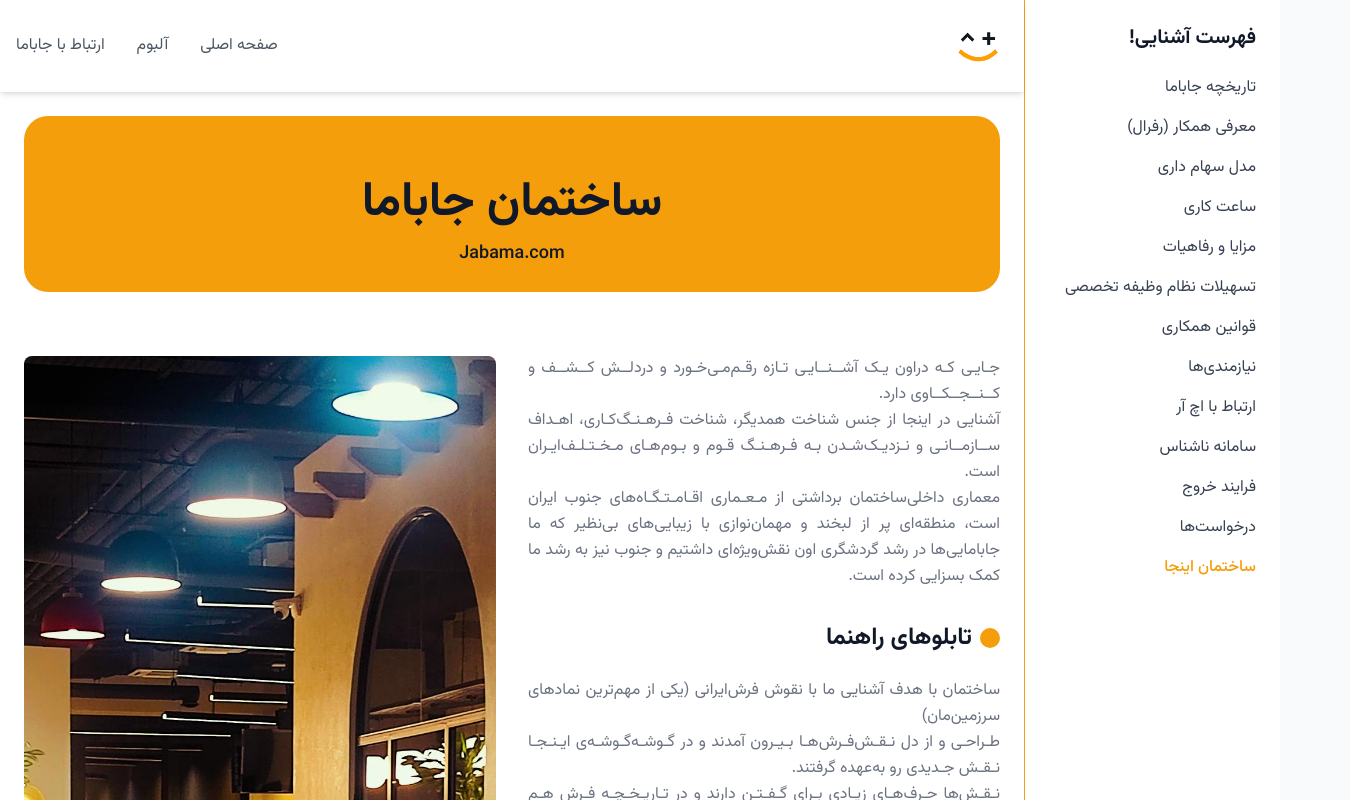
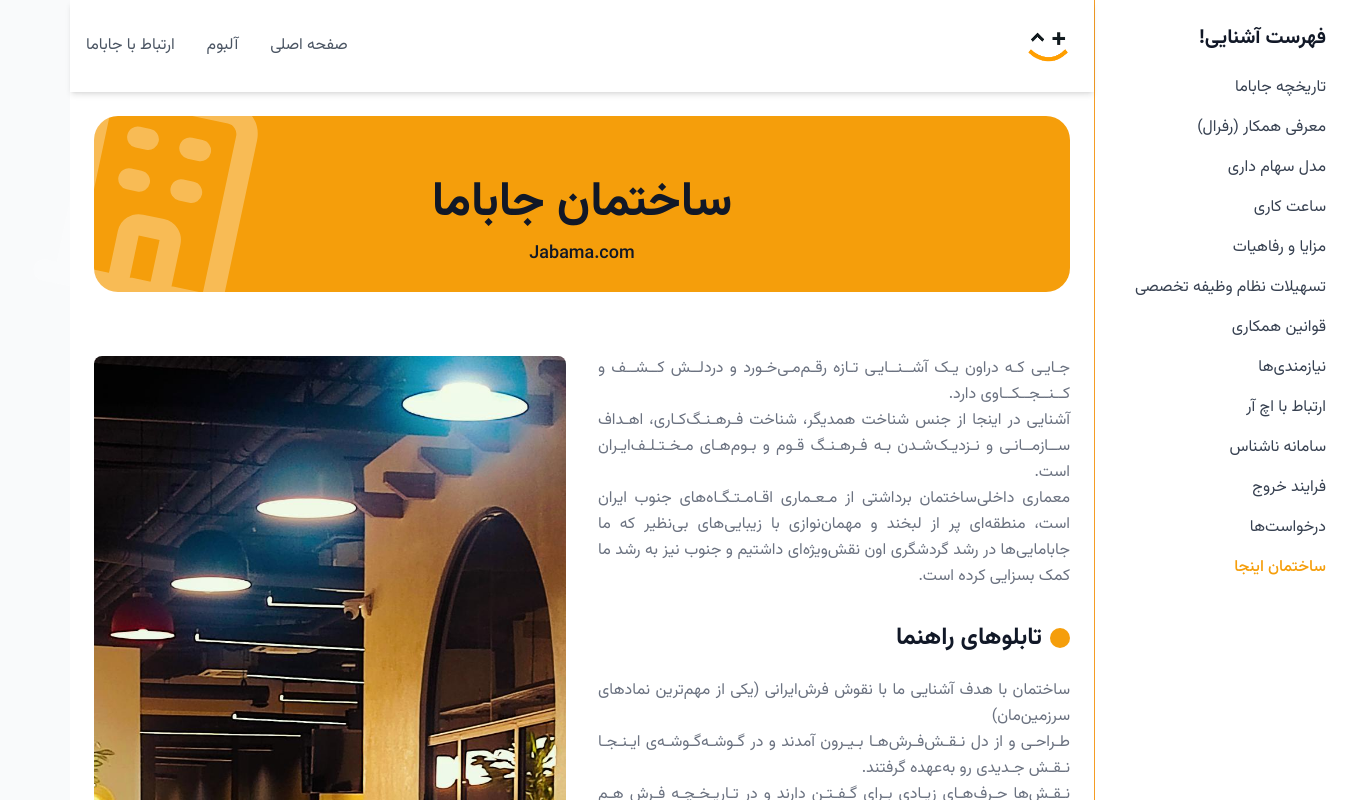
Before and after one commit to espitman/jbm-hr-life, a Nuxt app: page /building in a window 1280 px wide. Shown: the top 800 px of the page, 1350 px wide, since content can reach past the window. Built offline with nearby package versions, Linux system fonts and the light colour scheme.

Commit message:
feat: enhance page header illustrations - increase size and adjust opacity

```diff
--- a/components/ui/PageHeaderCard.vue
+++ b/components/ui/PageHeaderCard.vue
@@ -9,6 +9,40 @@
       </div>
     </div>
 
+    <!-- Page Illustration -->
+    <div class="absolute -bottom-16 -left-16 transform rotate-12 opacity-30 overflow-visible">
+      <svg v-if="pageName === 'hr-contact'" class="w-64 h-80 text-white" fill="none" viewBox="0 0 24 24" stroke="currentColor">
+        <path stroke-linecap="round" stroke-linejoin="round" stroke-width="2" d="M3 8l7.89 5.26a2 2 0 002.22 0L21 8M5 19h14a2 2 0 002-2V7a2 2 0 00-2-2H5a2 2 0 00-2 2v10a2 2 0 002 2z" />
+      </svg>
+      <svg v-else-if="pageName === 'anonymous-system'" class="w-64 h-80 text-white" fill="none" viewBox="0 0 24 24" stroke="currentColor">
+        <path stroke-linecap="round" stroke-linejoin="round" stroke-width="2" d="M12 15v2m-6 4h12a2 2 0 002-2v-6a2 2 0 00-2-2H6a2 2 0 00-2 2v6a2 2 0 002 2zm10-10V7a4 4 0 00-8 0v4h8z" />
+      </svg>
+      <svg v-else-if="pageName === 'exit-process'" class="w-64 h-80 text-white" fill="none" viewBox="0 0 24 24" stroke="currentColor">
+        <path stroke-linecap="round" stroke-linejoin="round" stroke-width="2" d="M17 16l4-4m0 0l-4-4m4 4H7m6 4v1a3 3 0 01-3 3H6a3 3 0 01-3-3V7a3 3 0 013-3h4a3 3 0 013 3v1" />
+      </svg>
+      <svg v-else-if="pageName === 'referral'" class="w-64 h-80 text-white" fill="none" viewBox="0 0 24 24" stroke="currentColor">
+        <path stroke-linecap="round" stroke-linejoin="round" stroke-width="2" d="M12 4.354a4 4 0 110 5.292M15 21H3v-1a6 6 0 0112 0v1zm0 0h6v-1a6 6 0 00-9-5.197M13 7a4 4 0 11-8 0 4 4 0 018 0z" />
+      </svg>
+      <svg v-else-if="pageName === 'stock-model'" class="w-64 h-80 text-white" fill="none" viewBox="0 0 24 24" stroke="currentColor">
+        <path stroke-linecap="round" stroke-linejoin="round" stroke-width="2" d="M9 19v-6a2 2 0 00-2-2H5a2 2 0 00-2 2v6a2 2 0 002 2h2a2 2 0 002-2zm0 0V9a2 2 0 012-2h2a2 2 0 012 2v10m-6 0a2 2 0 002 2h2a2 2 0 002-2m0 0V5a2 2 0 012-2h2a2 2 0 012 2v14a2 2 0 01-2 2h-2a2 2 0 01-2-2z" />
+      </svg>
+      <svg v-else-if="pageName === 'requests'" class="w-64 h-80 text-white" fill="none" viewBox="0 0 24 24" stroke="currentColor">
+        <path stroke-linecap="round" stroke-linejoin="round" stroke-width="2" d="M9 5H7a2 2 0 00-2 2v12a2 2 0 002 2h10a2 2 0 002-2V7a2 2 0 00-2-2h-2M9 5a2 2 0 002 2h2a2 2 0 002-2M9 5a2 2 0 012-2h2a2 2 0 012 2" />
+      </svg>
+      <svg v-else-if="pageName === 'working-hours'" class="w-64 h-80 text-white" fill="none" viewBox="0 0 24 24" stroke="currentColor">
+        <path stroke-linecap="round" stroke-linejoin="round" stroke-width="2" d="M12 8v4l3 3m6-3a9 9 0 11-18 0 9 9 0 0118 0z" />
+      </svg>
+      <svg v-else-if="pageName === 'building'" class="w-64 h-80 text-white" fill="none" viewBox="0 0 24 24" stroke="currentColor">
+        <path stroke-linecap="round" stroke-linejoin="round" stroke-width="2" d="M19 21V5a2 2 0 00-2-2H7a2 2 0 00-2 2v16m14 0h2m-2 0h-5m-9 0H3m2 0h5M9 7h1m-1 4h1m4-4h1m-1 4h1m-5 10v-5a1 1 0 011-1h2a1 1 0 011 1v5m-4 0h4" />
+      </svg>
+      <svg v-else-if="pageName === 'benefits-package'" class="w-64 h-80 text-white" fill="none" viewBox="0 0 24 24" stroke="currentColor">
+        <path stroke-linecap="round" stroke-linejoin="round" stroke-width="2" d="M12 8c-1.657 0-3 .895-3 2s1.343 2 3 2 3 .895 3 2-1.343 2-3 2m0-8c1.11 0 2.08.402 2.599 1M12 8V7m0 1v8m0 0v1m0-1c-1.11 0-2.08-.402-2.599-1M21 12a9 9 0 11-18 0 9 9 0 0118 0z" />
+      </svg>
+      <svg v-else class="w-64 h-80 text-white" fill="none" viewBox="0 0 24 24" stroke="currentColor">
+        <path stroke-linecap="round" stroke-linejoin="round" stroke-width="2" d="M3 12l2-2m0 0l7-7 7 7M5 10v10a1 1 0 001 1h3m10-11l2 2m-2-2v10a1 1 0 01-1 1h-3m-6 0a1 1 0 001-1v-4a1 1 0 011-1h2a1 1 0 011 1v4a1 1 0 001 1m-6 0h6" />
+      </svg>
+    </div>
+
     <!-- Dotted line from card to circle -->
     <svg v-if="showDot" class="absolute -bottom-32 right-8 w-64 h-64" viewBox="0 0 200 200" fill="none" xmlns="http://www.w3.org/2000/svg">
       <path d="M180,10 Q190,100 100,180" stroke="#000" stroke-width="2" stroke-dasharray="5,5" fill="none" />
@@ -17,6 +51,11 @@
 </template>
 
 <script setup>
+import { useRoute } from 'vue-router'
+import { computed } from 'vue'
+
+const route = useRoute()
+
 defineProps({
   title: {
     type: String,
@@ -31,4 +70,11 @@ defineProps({
     default: true
   }
 })
+
+// Get pageName from URL path
+const pageName = computed(() => {
+  const path = route.path
+  // Remove leading slash and convert to English format
+  return path.replace(/^\//, '').split('/').join('-') || ''
+})
 </script>
```
